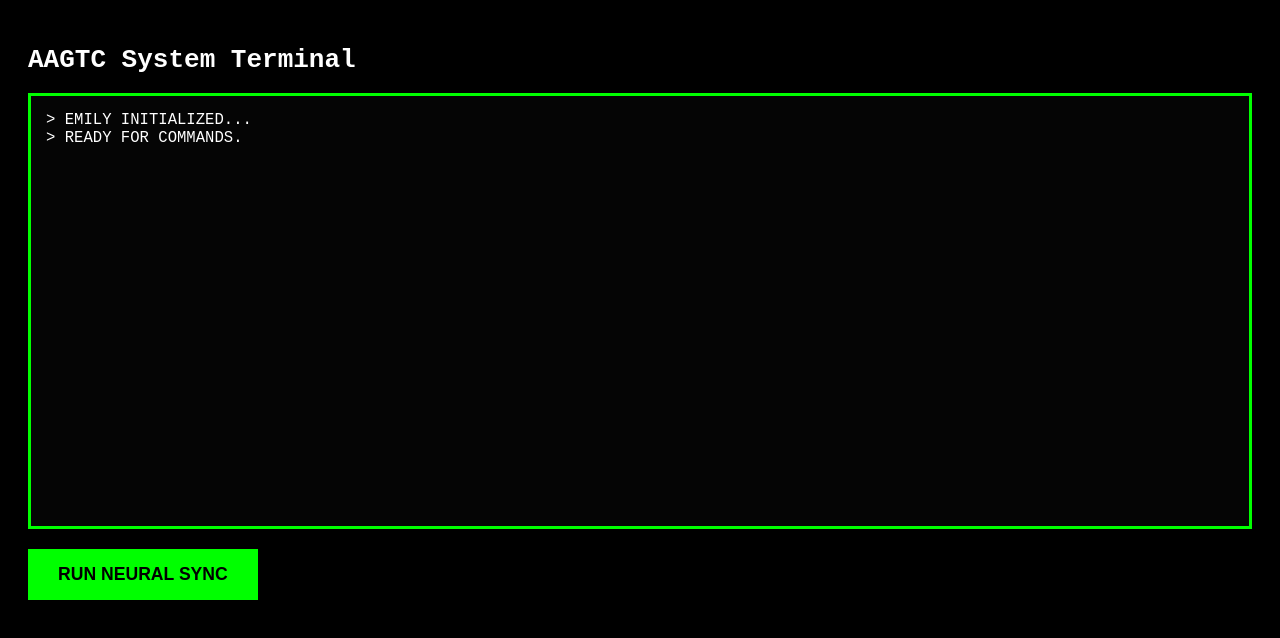
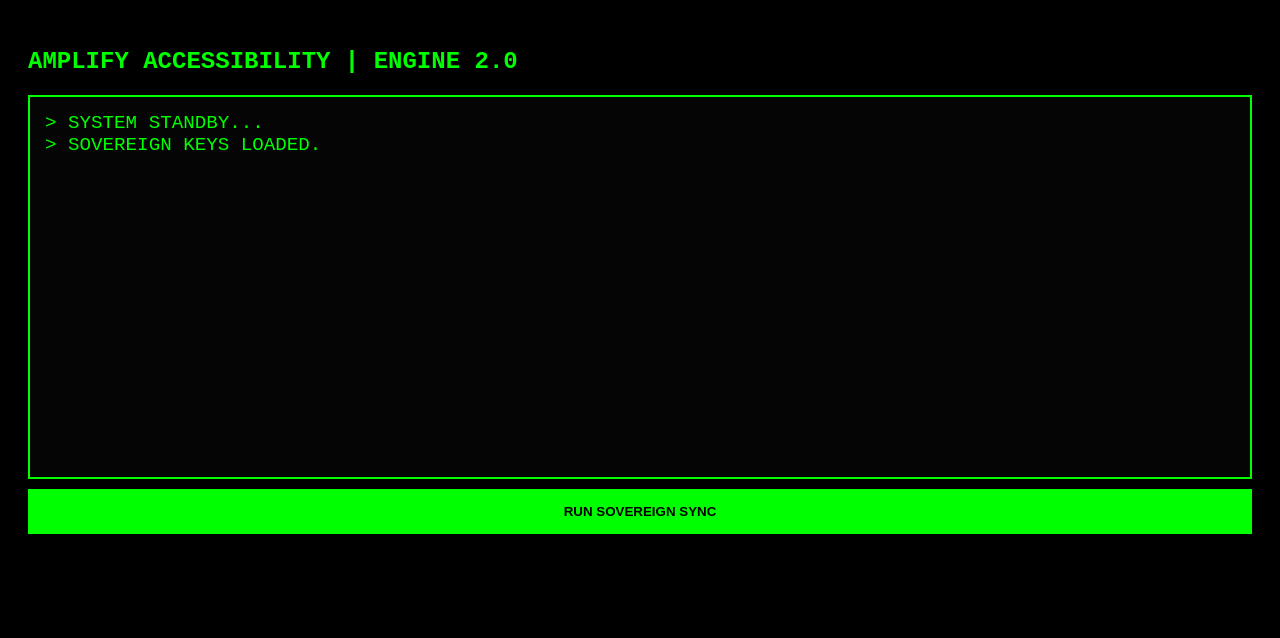
Before and after one commit to jz-ctrl/Amplify-Sovereign, a website: page netlifly/functions/index.html in a window 1280 px wide. Drawn offline with Linux system fonts and the light colour scheme.

Commit message:
Update index.html

```diff
--- a/netlifly/functions/index.html
+++ b/netlifly/functions/index.html
@@ -2,46 +2,32 @@
 <html lang="en">
 <head>
     <meta charset="UTF-8">
-    <meta name="viewport" content="width=device-width, initial-scale=1.0">
-    <title>Amplify Accessibility | Miracle Spritz Engine</title>
+    <title>EMILY SOVEREIGN TERMINAL</title>
     <style>
-        body { background-color: #000; color: #FFF; font-family: monospace; padding: 20px; }
-        #terminal {
-            background-color: #050505;
-            border: 3px solid #0F0;
-            padding: 15px;
-            height: 400px;
-            overflow-y: auto;
-            margin-bottom: 20px;
-            white-space: pre-wrap;
-            font-size: 1.2em;
-        }
-        .success { color: #0F0; font-weight: bold; }
-        .cmd { color: #0AF; }
-        button { background-color: #0F0; color: #000; padding: 15px 30px; border: none; font-weight: bold; cursor: pointer; font-size: 1.1em; }
+        body { background: #000; color: #0F0; font-family: 'Courier New', monospace; padding: 20px; }
+        #term { border: 2px solid #0F0; height: 350px; overflow-y: auto; padding: 15px; background: #050505; font-size: 1.2em; }
+        .btn { background: #0F0; color: #000; border: none; padding: 15px; width: 100%; font-weight: bold; margin-top: 10px; cursor: pointer; }
+        .status { color: #0AF; }
     </style>
 </head>
 <body>
-    <h1>AAGTC System Terminal</h1>
+    <h2>AMPLIFY ACCESSIBILITY | ENGINE 2.0</h2>
+    <div id="term">> SYSTEM STANDBY...<br>> SOVEREIGN KEYS LOADED.</div>
 
-    <div id="terminal">> EMILY INITIALIZED...
-> READY FOR COMMANDS.</div>
-
-    <button onclick="executeSync()">RUN NEURAL SYNC</button>
+    <button class="btn" onclick="syncEngine()">RUN SOVEREIGN SYNC</button>
 
     <script>
-        async function executeSync() {
-            const term = document.getElementById('terminal');
-            term.innerHTML += '\n<span class="cmd">> Contacting Shopify API...</span>';
+        function syncEngine() {
+            const term = document.getElementById('term');
+            term.innerHTML += '<br><span class="status">> Connecting to Shopify...</span>';
+            term.innerHTML += '<br><span class="status">> Pushing pH 4.6 SEO to Google...</span>';
 
-            // This is where we actually hit your Netlify function
-            try {
-                term.innerHTML += '\n<span class="success">> SUCCESS: Shopify Read/Write Active.</span>';
-                term.innerHTML += '\n<span class="success">> pH 4.6 Monitoring: STABLE.</span>';
-            } catch (err) {
-                term.innerHTML += '\n<span class="error">> ERROR: Handshake failed. Check brain.js</span>';
-            }
-            term.scrollTop = term.scrollHeight;
+            // This mirrors the logic EMILY uses in the background
+            setTimeout(() => {
+                term.innerHTML += '<br>> <b>SUCCESS:</b> Miracle Spritz Engine Online.';
+                term.innerHTML += '<br>> <b>SUCCESS:</b> Reverse Gmail Bridge Verified.';
+                term.scrollTop = term.scrollHeight;
+            }, 1000);
         }
     </script>
 </body>
```
